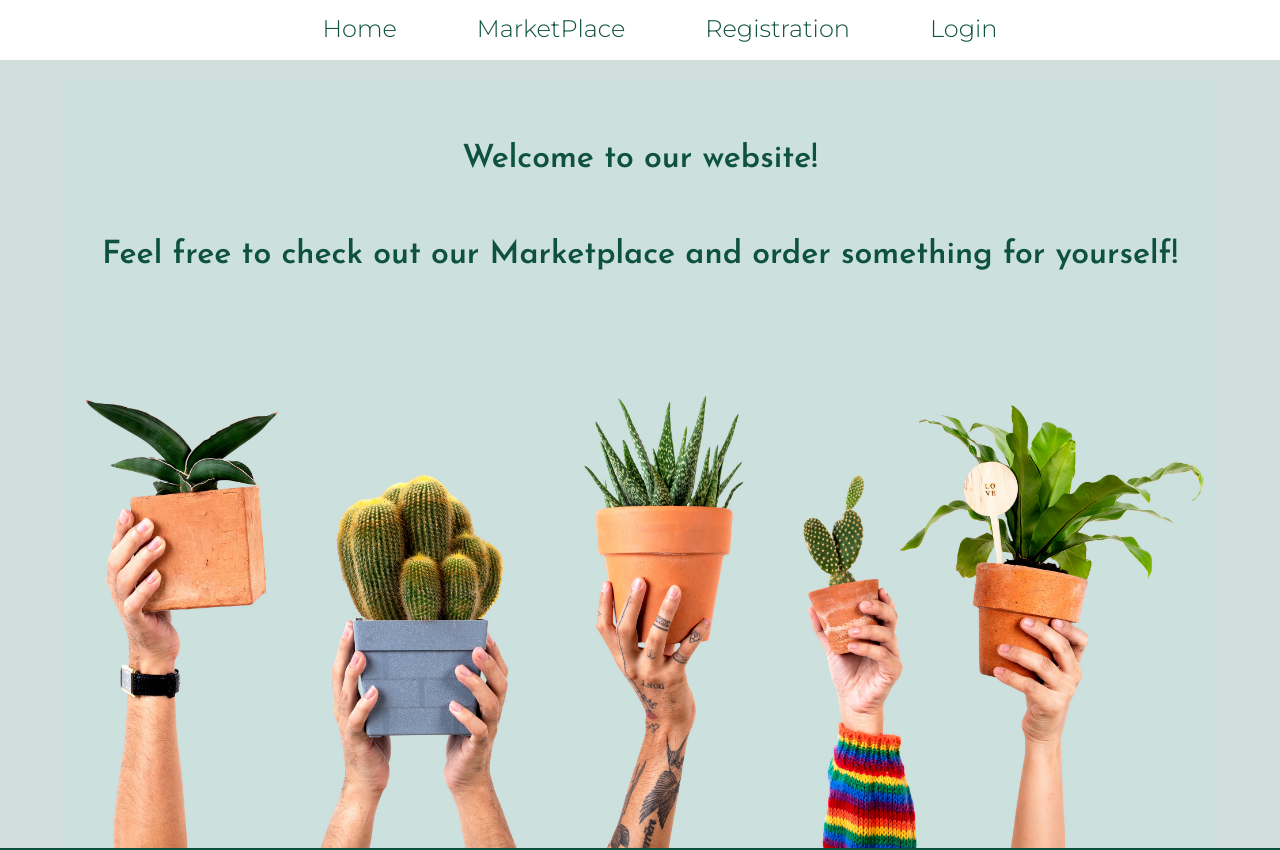
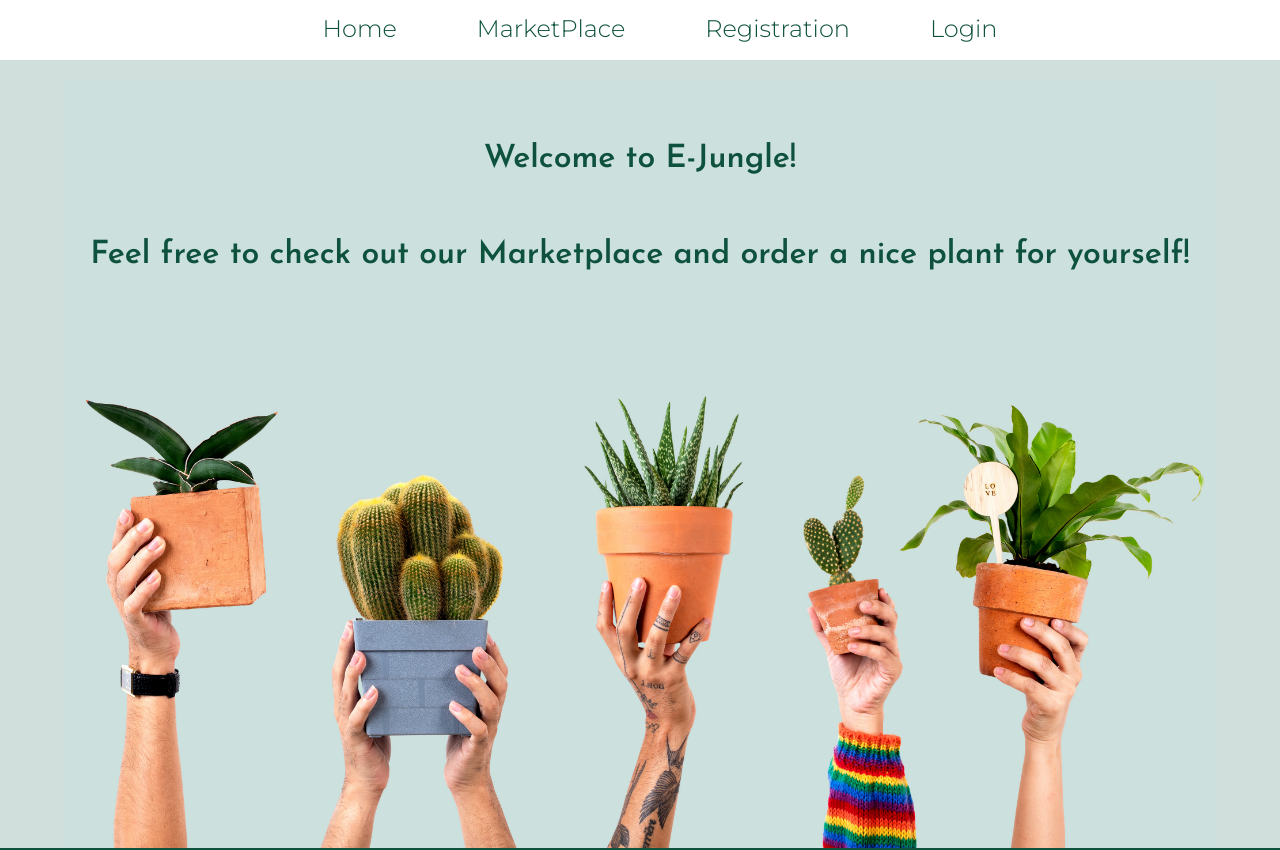
Before and after one commit to galveron/El-Proyecte-Grande, a React (Vite) app in the folder Frontend/ElProyecteGrandeFrontend/: page / in a window 1280 px wide. Shown: the top 850 px of the page. Built offline with nearby package versions, Linux system fonts and the light colour scheme.

Commit message:
refactor - rewrite home page display message

```diff
--- a/Frontend/ElProyecteGrandeFrontend/src/Pages/Home/Home.jsx
+++ b/Frontend/ElProyecteGrandeFrontend/src/Pages/Home/Home.jsx
@@ -3,7 +3,7 @@ import './Home.css';
 const Home = () => (
     <div className="home-page">
         <img src="/background1.jpg" />
-        <h2 className='welcome'>Welcome to our website! <br />Feel free to check out our Marketplace and order something for yourself!</h2>
+        <h2 className='welcome'>Welcome to E-Jungle! <br />Feel free to check out our Marketplace and order a nice plant for yourself!</h2>
     </div>
 )
 
```
